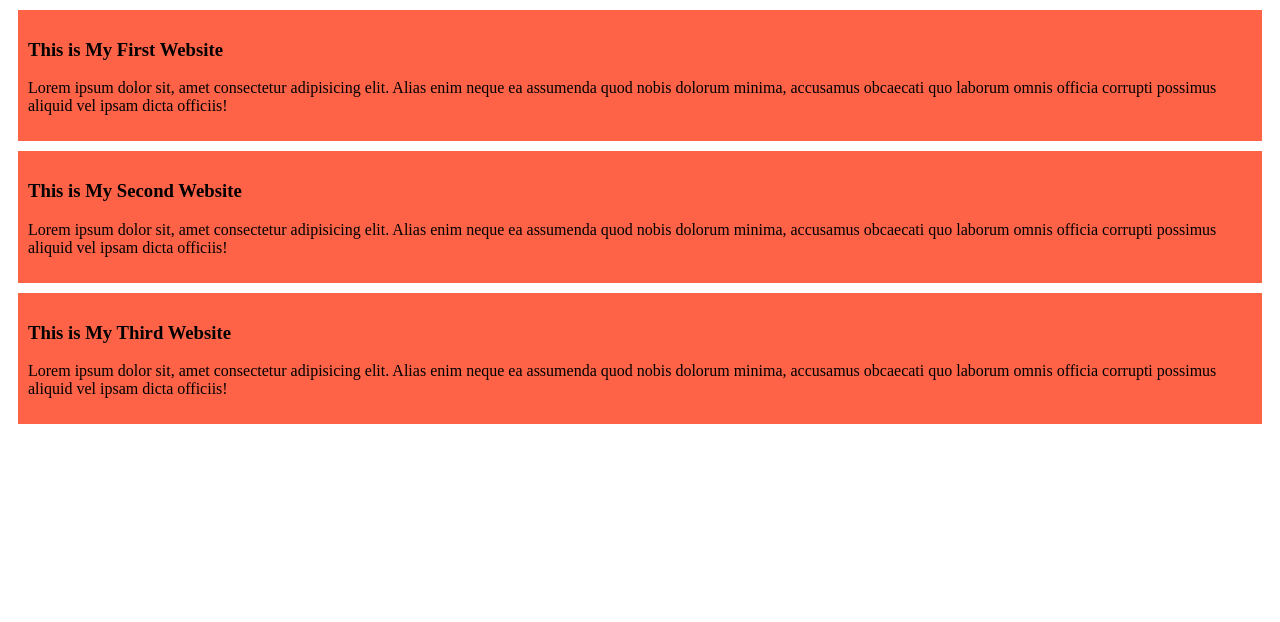
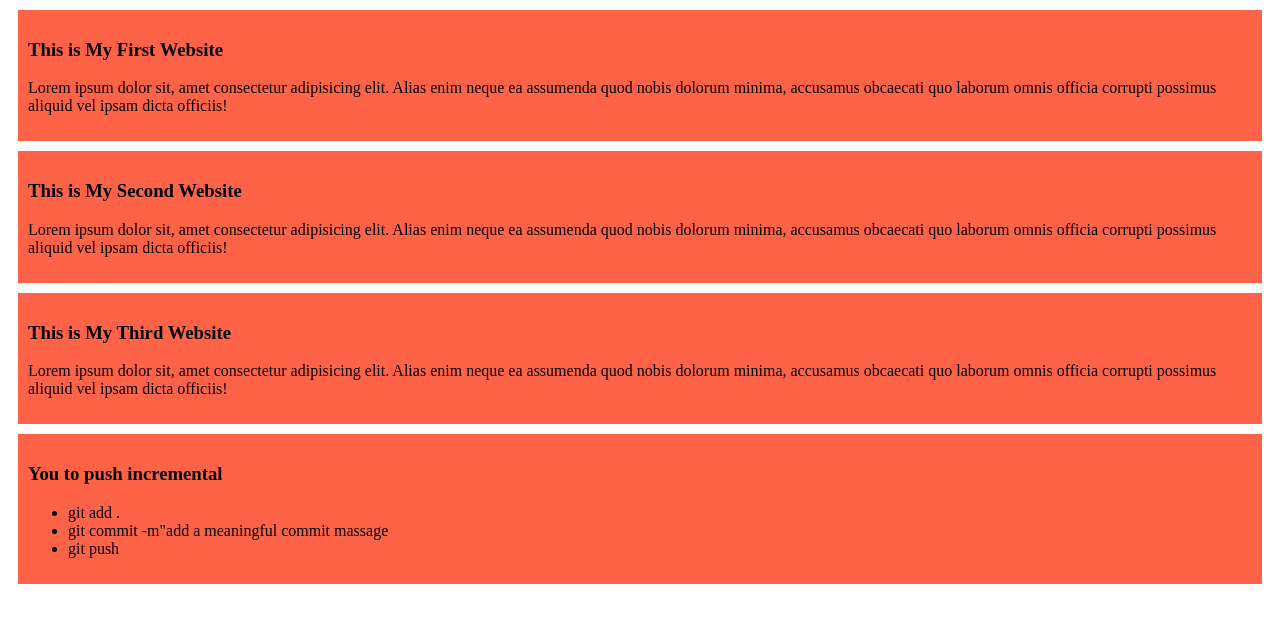
Before and after one commit to rajuahmed-official/Website-for--test-github, a plain HTML site: page index.html in a window 1280 px wide. Drawn offline with Linux system fonts and the light colour scheme.

Commit message:
added a list to push code

```diff
--- a/index.html
+++ b/index.html
@@ -22,5 +22,10 @@
             Lorem ipsum dolor sit, amet consectetur adipisicing elit. Alias enim neque ea assumenda quod nobis dolorum minima, accusamus obcaecati quo laborum omnis officia corrupti possimus aliquid vel ipsam dicta officiis!
         </p>
     </div>
+    <div><h3>You to push incremental</h3>
+        <ul><li>git add .</li>
+        <li>git commit -m"add a meaningful commit massage</li>
+        <li>git push</li></ul>
+    </div>
 </body>
 </html>
```
